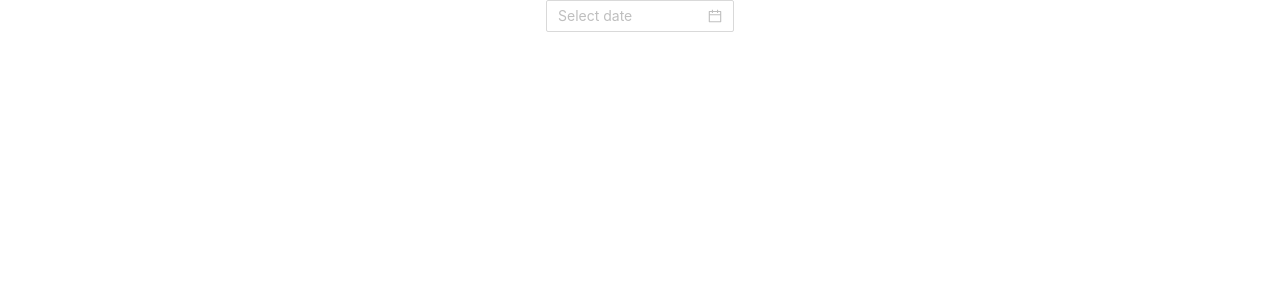
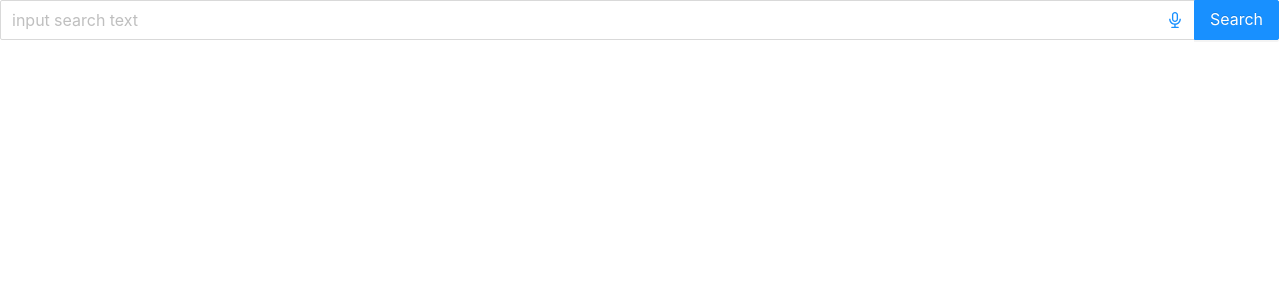
Before and after one commit to ianasqazi/explore-giphy, a React (Create React App) app: page / in a window 1280 px wide. Shown: the top 300 px of the page. Built offline with nearby package versions, Linux system fonts and the light colour scheme.

Commit message:
added search input field from ant design

```diff
--- a/src/App.js
+++ b/src/App.js
@@ -1,12 +1,37 @@
 
 import { DatePicker } from 'antd';
+
+import { Input, Space } from 'antd';
+import { AudioOutlined } from '@ant-design/icons';
+
 import './App.css';
 import 'antd/dist/antd.css';
+
+const { Search } = Input;
+
+const suffix = (
+  <AudioOutlined
+    style={{
+      fontSize: 16,
+      color: '#1890ff',
+    }}
+  />
+);
+
+const onSearch = value => console.log(value);
+
 
 function App() {
   return (
     <div className="App">
-      <DatePicker />
+      <Search
+        placeholder="input search text"
+        enterButton="Search"
+        size="large"
+        suffix={suffix}
+        onSearch={onSearch}
+        allowClear
+      />
     </div>
   );
 }
```
